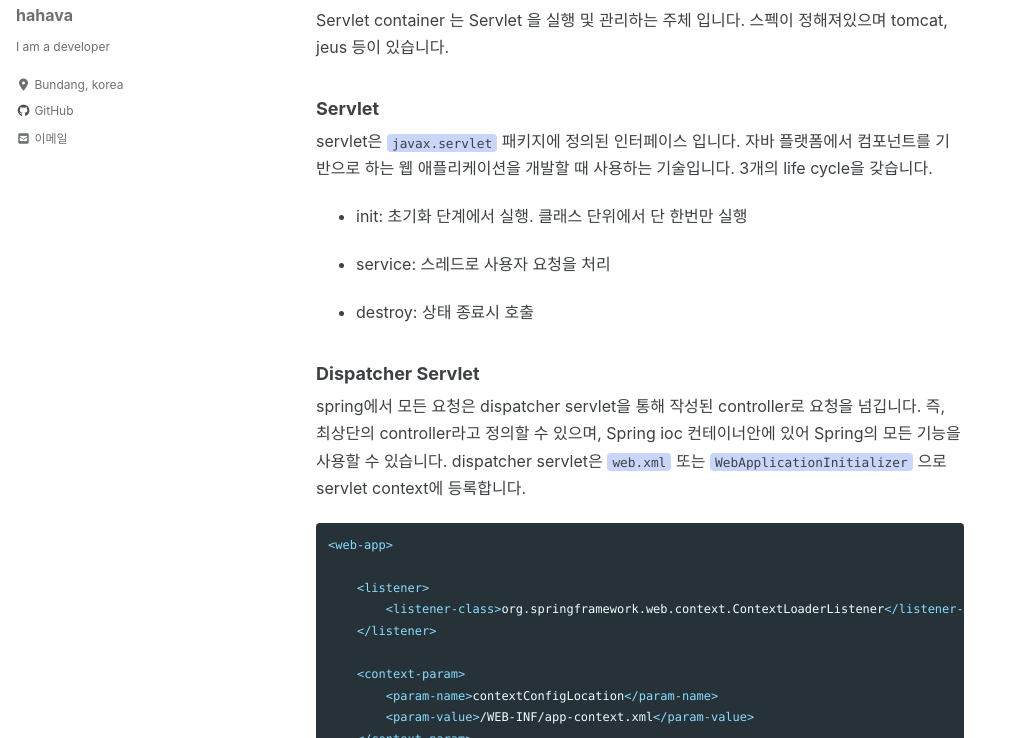
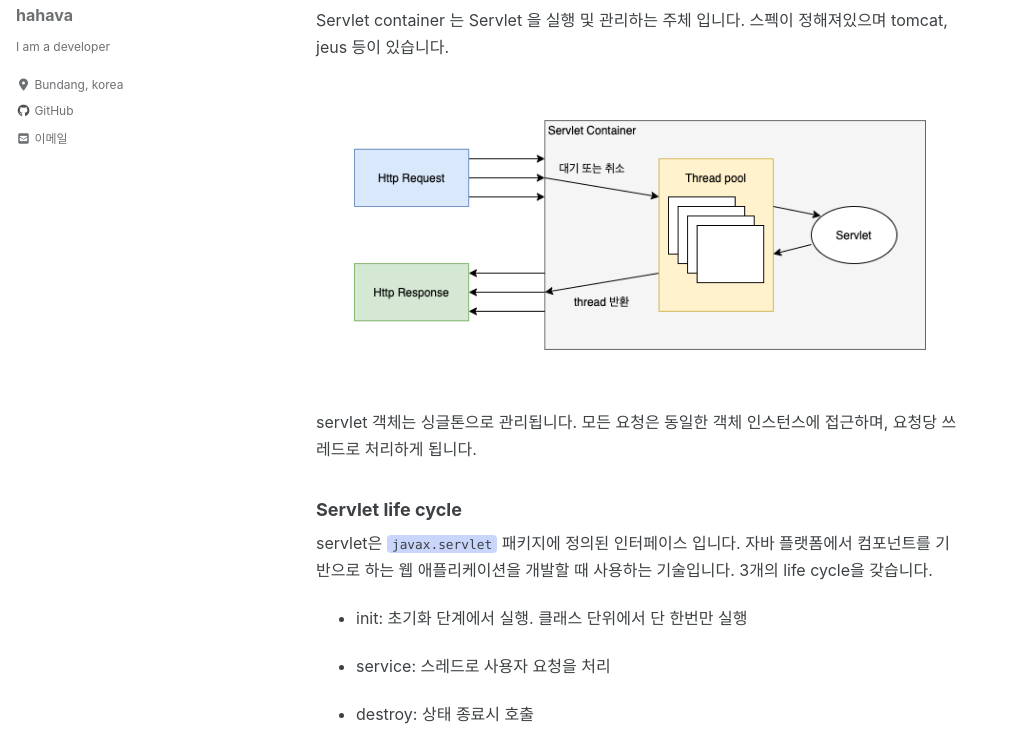
Before and after one commit to hahava/hahava.github.io, a Jekyll site: the page built from _posts/study/spring/2021-07-10-spring-and-servlet.md, in a window 1280 px wide and 900 px high, scrolled down 523 px, cut to the strip 162-900 px from the top of the window. Shown: the whole strip, without its empty margins (0-1010 px from the left). Built offline with Jekyll 4.4.1, drawn with Linux system fonts in a browser that asks for light colours; cached includes are drawn as plain includes; nearby versions of some CDN libraries.

Commit message:
Add servlet image

```diff
--- a/_posts/study/spring/2021-07-10-spring-and-servlet.md
+++ b/_posts/study/spring/2021-07-10-spring-and-servlet.md
@@ -13,13 +13,18 @@ Spring 에서 http request의 흐름은 아래와 같은 형태로 진행됩니
 ### Servlet container
 Servlet container 는 Servlet 을 실행 및 관리하는 주체 입니다. 스펙이 정해져있으며 tomcat, jeus 등이 있습니다.
 
-### Servlet
+<img src="{{site.baseurl}}/assets/img/servlet-thread.png">
+
+servlet 객체는 싱글톤으로 관리됩니다. 모든 요청은 동일한 객체 인스턴스에 접근하며, 요청당 쓰레드로 처리하게 됩니다.
+
+### Servlet life cycle
 servlet은 `javax.servlet` 패키지에 정의된 인터페이스 입니다. 자바 플랫폼에서 컴포넌트를 기반으로 하는 웹 애플리케이션을 개발할 때 사용하는 기술입니다. 3개의 life cycle을 갖습니다.
 - init: 초기화 단계에서 실행. 클래스 단위에서 단 한번만 실행
 
 - service: 스레드로 사용자 요청을 처리
 
 - destroy: 상태 종료시 호출
+
 
 ### Dispatcher Servlet
 spring에서 모든 요청은 dispatcher servlet을 통해 작성된 controller로 요청을 넘깁니다. 즉, 최상단의 controller라고 정의할 수 있으며, Spring ioc 컨테이너안에 있어 Spring의 모든 기능을 사용할 수 있습니다. dispatcher servlet은 `web.xml` 또는 `WebApplicationInitializer` 으로 servlet context에 등록합니다.
```
Also changed, not shown: _draft/java-main-method.md (added, +1 -0 lines), _draft/java-time.md (added, +1 -0 lines), assets/img/servlet-thread.png (added), 2 other files.
